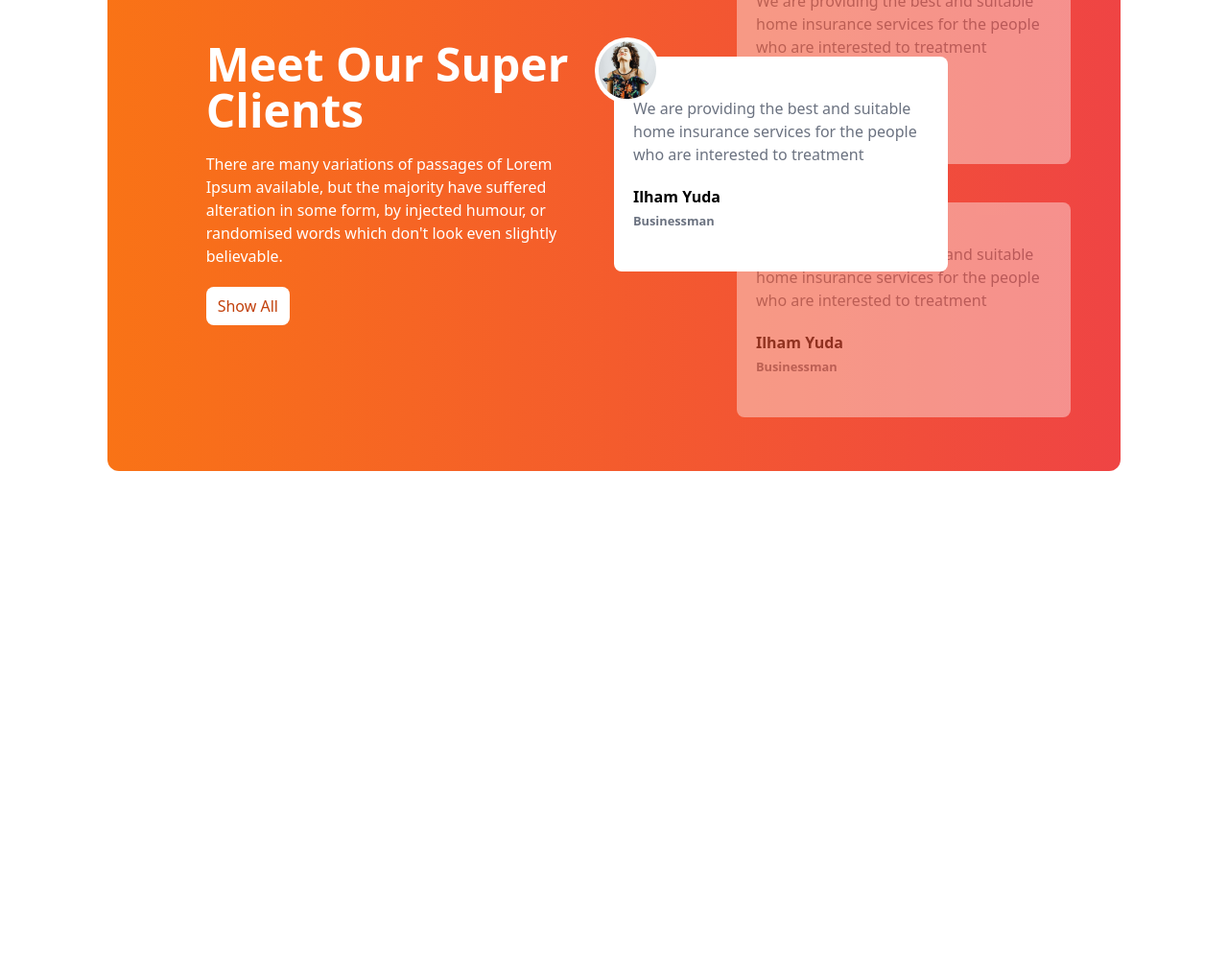
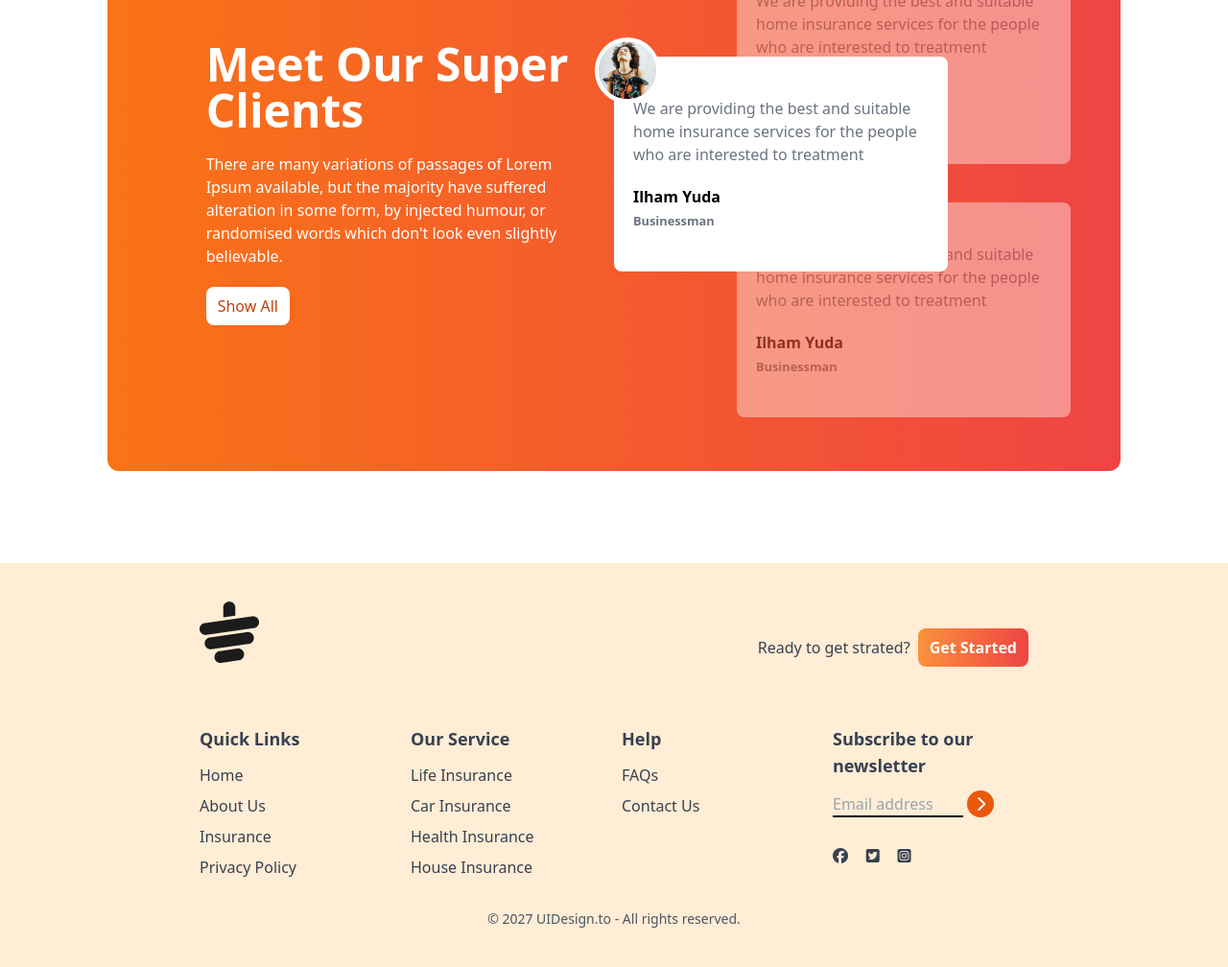
Before and after one commit to Rohithossain12/tea-house-resources, a plain HTML site: page index.html in a window 1280 px wide. Shown: the part 1809-2817 px from the top of the page at 96% size. Before the commit the page ends 2396 px from the top, so only its background shows below. Drawn offline with nearby package versions, Linux system fonts and the light colour scheme.

Commit message:
footer section complete

```diff
--- a/index.html
+++ b/index.html
@@ -209,7 +209,9 @@
               <div
                 class="h-56 w-full md:w-3/4 bg-white text-black rounded-lg flex items-center px-5"
               >
-                <div class="absolute -top-7 -left-6 md:-top-5 md:-left-5 bg-white rounded-full">
+                <div
+                  class="absolute -top-7 -left-6 md:-top-5 md:-left-5 bg-white rounded-full"
+                >
                   <img class="p-1" src="images/client.png" alt="" />
                 </div>
                 <div>
@@ -258,6 +260,105 @@
           </div>
         </div>
       </section>
+
+      <!-- News Section -->
     </main>
+    <!-- footer section -->
+    <footer class="bg-orange-100 text-gray-700 py-10 px-4 md:px-16">
+      <div class="w-9/12 mx-auto">
+        <!-- logo -->
+        <div class="mb-8 flex justify-between">
+          <img class="mb-8" src="images/cup.png" alt="" />
+          <div class="flex items-center gap-2">
+            <h4>Ready to get strated?</h4>
+            <button
+              class="bg-gradient-to-r from-orange-400 to-red-500 px-3 py-2 rounded-lg text-white font-bold"
+            >
+              Get Started
+            </button>
+          </div>
+        </div>
+        <!-- links -->
+        <div class="grid grid:cols-1 md:grid-cols-2 lg:grid-cols-4 gap-4">
+          <!-- fast column -->
+          <div>
+            <h3 class="font-semibold text-lg mb-3">Quick Links</h3>
+            <ul class="space-y-2">
+              <li>
+                <a class="hover:text-orange-600" href="#">Home</a>
+              </li>
+              <li>
+                <a class="hover:text-orange-600" href="#">About Us</a>
+              </li>
+              <li>
+                <a class="hover:text-orange-600" href="#">Insurance</a>
+              </li>
+              <li>
+                <a class="hover:text-orange-600" href="#">Privacy Policy</a>
+              </li>
+            </ul>
+          </div>
+          <!-- second column -->
+          <div>
+            <h3 class="font-semibold text-lg mb-3">Our Service</h3>
+            <ul class="space-y-2">
+              <li>
+                <a class="hover:text-orange-600" href="#">Life Insurance</a>
+              </li>
+              <li>
+                <a class="hover:text-orange-600" href="#">Car Insurance</a>
+              </li>
+              <li>
+                <a class="hover:text-orange-600" href="#">Health Insurance</a>
+              </li>
+              <li>
+                <a class="hover:text-orange-600" href="#">House Insurance</a>
+              </li>
+            </ul>
+          </div>
+
+          <!-- third column -->
+          <div>
+            <h3 class="font-semibold text-lg mb-3">Help</h3>
+            <ul class="space-y-2">
+              <li>
+                <a class="hover:text-orange-600" href="#">FAQs</a>
+              </li>
+              <li>
+                <a class="hover:text-orange-600" href="#">Contact Us</a>
+              </li>
+            </ul>
+          </div>
+          <!-- fourth column -->
+          <div>
+            <h3 class="font-semibold text-lg mb-3">
+              Subscribe to our newsletter
+            </h3>
+            <div class="flex flex-col space-y-2">
+              <div>
+                <input
+                  placeholder="Email address"
+                  type="text"
+                  class="bg-transparent border-b-2 border-black w-4/6"
+                />
+                <i
+                  class="fa-solid fa-chevron-right w-7 h-7 bg-orange-600 inline-flex rounded-full text-white justify-center items-center"
+                ></i>
+                <div class="flex justify-between w-2/5 mb-2 mt-8">
+                  <i class="fa-brands fa-facebook"></i>
+                  <i class="fa-brands fa-square-twitter"></i>
+                  <i class="fa-brands fa-square-instagram"></i>
+                </div>
+              </div>
+            </div>
+          </div>
+        </div>
+        <div class="text-center pt-4 mt-4">
+          <p class="text-sm text-gray-600">
+            © 2027 UIDesign.to - All rights reserved.
+          </p>
+        </div>
+      </div>
+    </footer>
   </body>
 </html>
```
